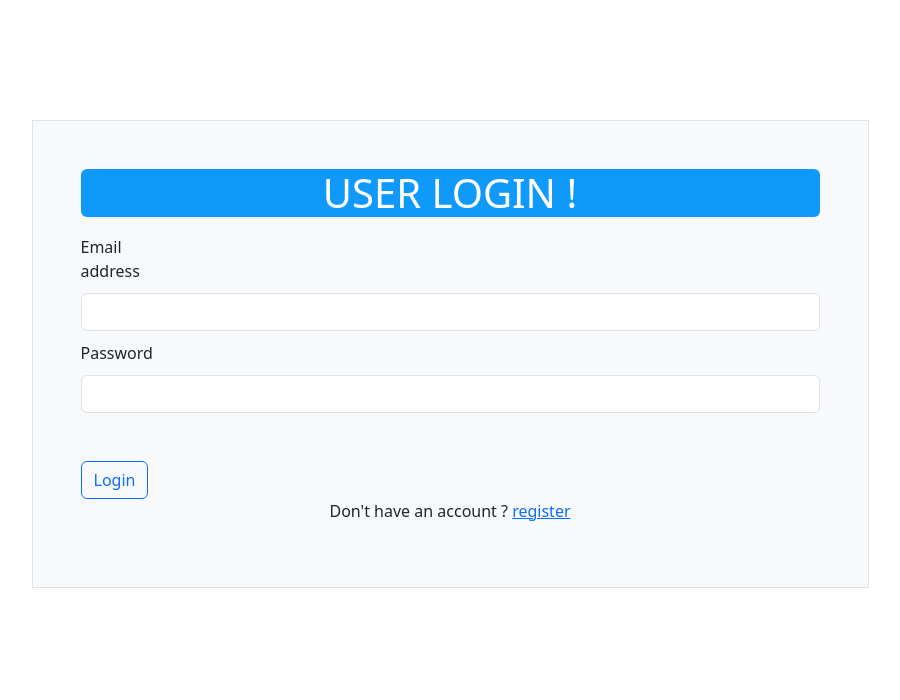
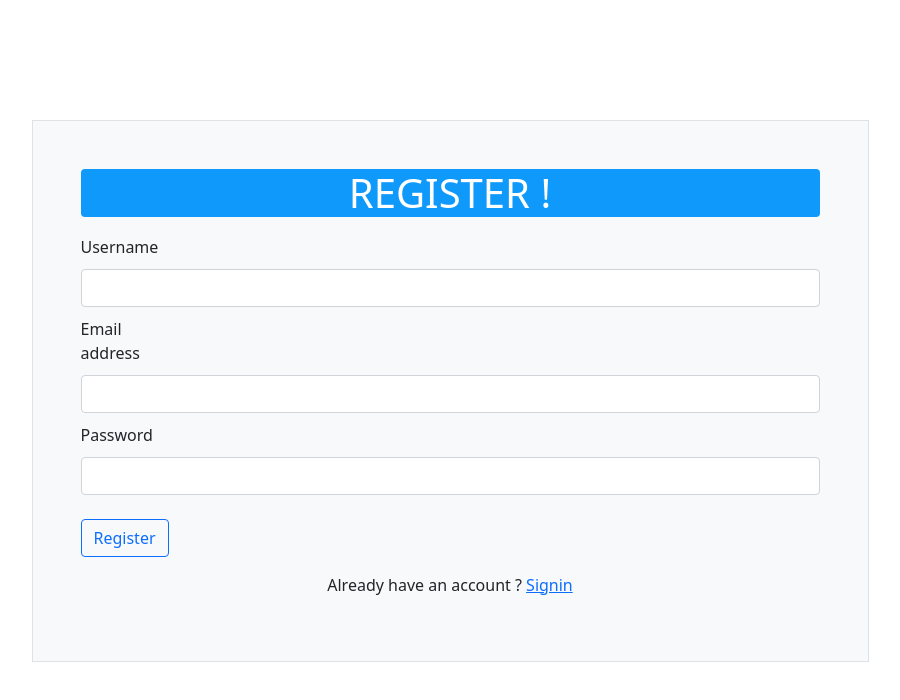
Before and after one commit to Ammar-e-Yasir/twitter_app_firebase, a React (Create React App) app: page /signup in a window 1280 px wide. Shown: the top 700 px of the page, without its empty margins (190-1090 px from the left). Built offline with nearby package versions, Linux system fonts and the light colour scheme; no server answers; the database is empty.

Commit message:
Add files via upload

```diff
--- a/package.json
+++ b/package.json
@@ -7,6 +7,7 @@
     "@testing-library/react": "^11.1.0",
     "@testing-library/user-event": "^12.1.10",
     "axios": "^0.21.4",
+    "bootstrap": "^5.1.3",
     "firebase": "^9.1.1",
     "react": "^17.0.2",
     "react-dom": "^17.0.2",
--- a/src/configs/routes.js
+++ b/src/configs/routes.js
@@ -1,11 +1,10 @@
-import React, { useEffect, useContext } from "react";
+import React, { useEffect, useContext,useHistory } from "react";
 import { GlobalContext } from "../context/context";
 import {
     BrowserRouter as Router,
     Switch,
     Route,
 } from "react-router-dom";
-import Nav from '../components/navbar';
 import SignUp from "../screens/signup";
 import SignIn from '../screens/signin';
 import { auth, onAuthStateChanged, db, doc, getDoc, collection, getDocs } from './firebase';
@@ -13,6 +12,7 @@ import UserHome from "../screens/user-home";
 import MyTweet from "../screens/my-tweet";
 import MyProfile from "../screens/my-profile";
 import MyComponent from "../screens/my-component";
+import Nav from "../components/navbar"
 export default function App() {
     const { state, dispatch } = useContext(GlobalContext);
 
@@ -20,10 +20,14 @@ export default function App() {
         onAuthStateChanged(auth, (user) => {
             if (user) {
                 fetchUserInfo(user.uid);
+                console.log('user found !')
+
             }
             else {
                 console.log('user not found');
                 fetchAllUserInfo();
+                dispatch({ type: "AUTH_USER", payload: null });
+
             }
         })
     }, []);
@@ -54,32 +58,32 @@ export default function App() {
     return (
         <Router>
             <div>
-                <Nav />
+                <Nav/>
                 <Switch>
 
 
 
 
-                    {/*
+
+
                     {
-                        state.authUser ?
+                        state?.authUser ?
                             null : <>
 
                                 <Route exact path="/">
+                                    <SignIn />
+                                </Route>
+                                <Route  path="/signup">
                                     <SignUp />
-                                </Route>
-                                <Route path="/signin">
-                                    <Signin />
                                 </Route>
 
                             </>
                     }
- */}
 
 
 
-                    {/* {
-                        state.authUser ?
+{
+                        state?.authUser ?
                             <>
 
 
@@ -89,15 +93,20 @@ export default function App() {
                                 <Route path='/write' component={MyComponent} />
 
                             </> : null
-                    } */}
+                    }
 
 
-                    <Route path='/' component={SignIn} />
-                    <Route path='/register' component={SignUp} />
-                    <Route exact path='/' component={UserHome} />
+
+
+
+
+{/*
+                    <Route exact path='/' component={SignIn} />
+                    <Route path='/signup' component={SignUp} />
+                    <Route path='/user-home' component={UserHome} />
                     <Route path='/user-tweet' component={MyTweet} />
                     <Route path='/user-profile' component={MyProfile} />
-                    <Route path='/write' component={MyComponent} />
+                    <Route path='/write' component={MyComponent} /> */}
 
 
 
--- a/src/screens/logout.js
+++ b/src/screens/logout.js
@@ -1,12 +1,12 @@
 import { auth, signOut } from '../configs/firebase'
 import {useHistory} from 'react'
 export default function Logout(){
-    let history = useHistory();
+    // let history = useHistory();
 const logout = async () => {
     try {
 
         await signOut(auth);
-        history.push('/')
+        // history.push('/')
 
     } catch (error) {
         console.log(error)
--- a/src/screens/signin.js
+++ b/src/screens/signin.js
@@ -1,17 +1,19 @@
 import React, {useState } from 'react';
 import { auth, signInWithEmailAndPassword } from '../configs/firebase';
 import { Link } from 'react-router-dom';
+import {useHistory} from 'react'
 
 function SignIn() {
     const [email, setEmail] = useState('');
     const [password, setPassword] = useState('');
     const [errMsg, setErrMsg] = useState('');
-    const signin = async () => {
-
+    const login = async () => {
 
         try {
          await signInWithEmailAndPassword(auth, email, password);
-        } catch (err) {
+        }
+
+        catch (err) {
             setErrMsg(err.message);
             setTimeout(() => {
                 setErrMsg('');
@@ -48,8 +50,8 @@ function SignIn() {
 
             </div>
 
-            <button className="btn btn-outline-primary shadow-none mt-5" onClick={signin}>Login</button>
-            <p className='text-center'>Don't have an account ? <Link to='/'>register</Link></p>
+            <button className="btn btn-outline-primary shadow-none mt-5" onClick={login}>Login</button>
+            <p className='text-center'>Don't have an account ? <Link to='/signup'>register</Link></p>
         </div>
 
 
--- a/src/screens/signup.js
+++ b/src/screens/signup.js
@@ -197,7 +197,7 @@ function SignUp() {
                 </div>
 
                 <button className="btn btn-outline-primary mt-4 shadow-none" onClick={register}>Register</button>
-                <p className='text-center mt-3'>Already have an account ? <Link to='/signin'>Signin</Link></p>
+                <p className='text-center mt-3'>Already have an account ? <Link to='/'>Signin</Link></p>
             </div>
 
 
--- a/src/screens/user-home.js
+++ b/src/screens/user-home.js
@@ -1,4 +1,4 @@
-import React from "react";
+import React, { useState } from "react";
 import { GlobalContext } from "../context/context";
 import { useContext, useEffect } from "react";
 import { collection, db, getDocs,query,orderBy } from "../configs/firebase";
@@ -9,7 +9,7 @@ import MyComponent from "./my-component";
 
 export default function UserHome() {
     const { state, dispatch } = useContext(GlobalContext);
-
+    const [allTweets , setAllTweets] = useState([]);
 
     useEffect( () => {
        const  a = async()=>{
@@ -17,20 +17,20 @@ export default function UserHome() {
         const q = query(tweetsRef,orderBy("time","desc"));
         let userAllTweet = await getDocs(q);
 
-        // let allTweetClone = alltweet.slice(0);
+        let allTweetsClone = allTweets.slice(0);
         userAllTweet.forEach((doc) => {
             let obj = doc.data();
             obj.id = doc.id;
-            // allTweetClone.push(obj);
+            allTweetsClone.push(obj);
 
 
-            dispatch({ type: "ALL_TWEETS", payload: obj })
+            // dispatch({ type: "ALL_TWEETS", payload: obj })
 
         });
+        setAllTweets(allTweetsClone);
     }
     a();
 
-        // setAllTweet(allTweetClone);
 
     }, [])
 
@@ -49,7 +49,7 @@ export default function UserHome() {
 
             {
 
-                state.allTweets.map(({ username, tweet, time, id }, index) => {
+            allTweets.map(({ username, tweet, time, id }, index) => {
                     // console.log(id)
 
                     return (
```
Also changed, not shown: 2 other files (tests, documents, lock files or other folders).
